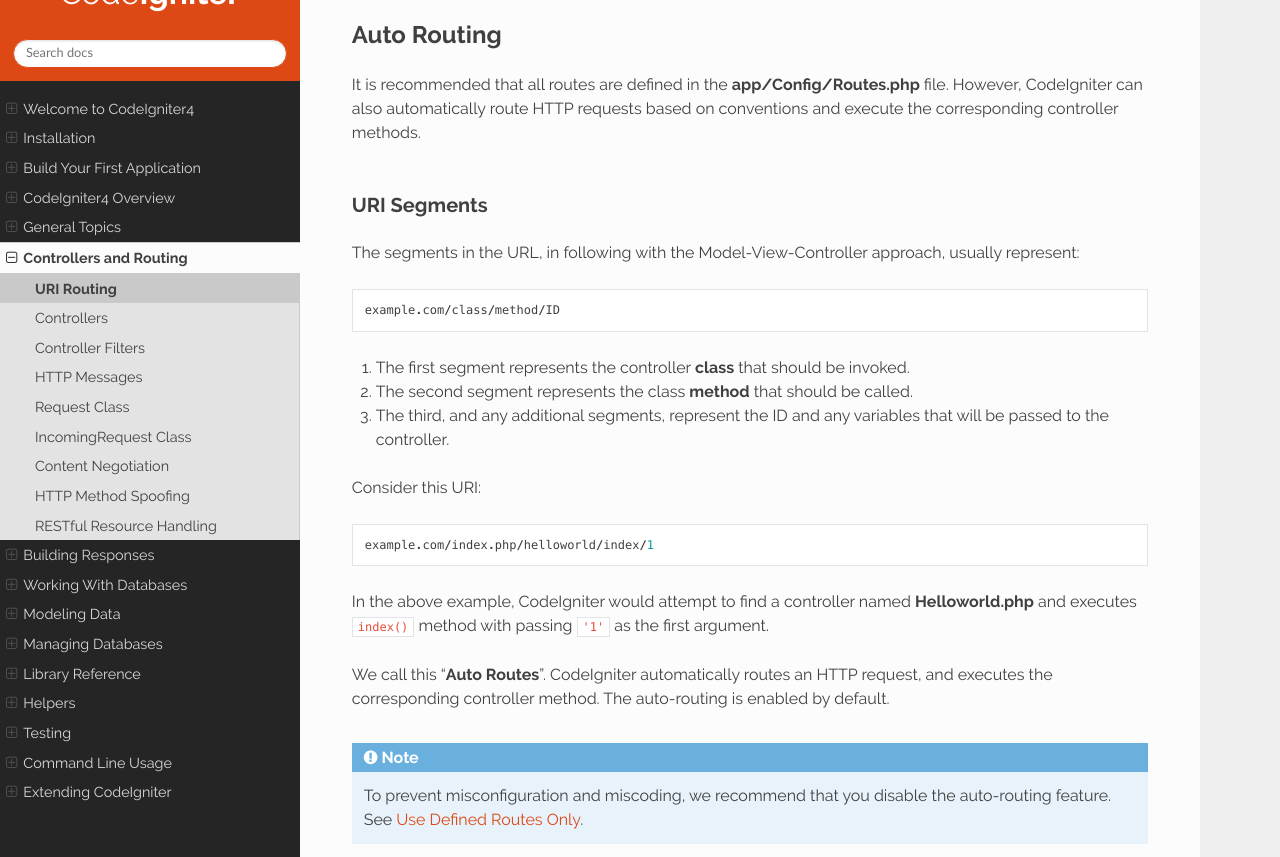
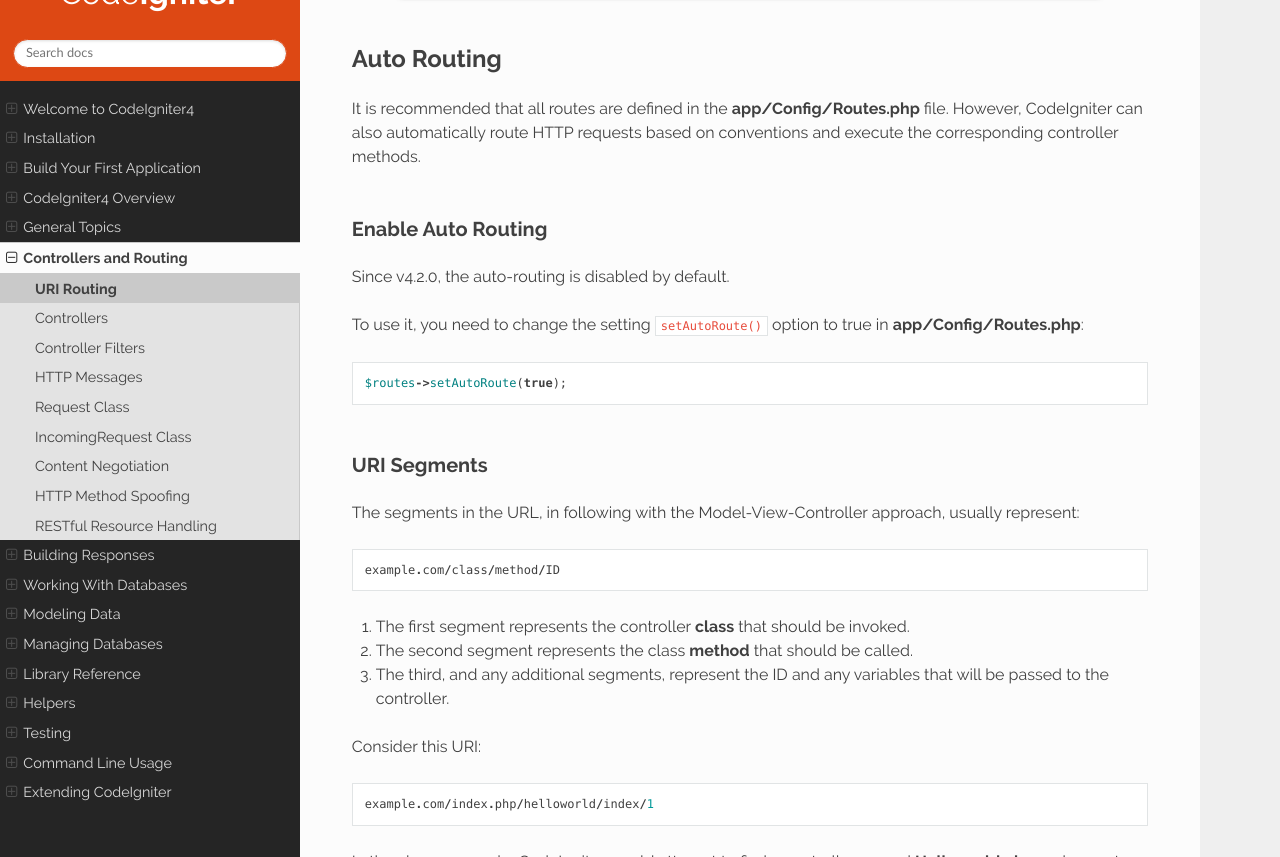
Before and after one commit to NEKOGET/ci4_user_guide_src, a Sphinx documentation site: the page built from source/incoming/routing.rst, in a window 1280 px wide and 900 px high, scrolled down 19251 px, cut to the strip 43-900 px from the top of the window. Built offline with Sphinx 7.4.7 and the Read the Docs theme 2.0.0, drawn with Linux system fonts in a browser that asks for light colours.

Commit message:
docs: add "Enable Auto Routing"

```diff
--- a/source/incoming/routing.rst
+++ b/source/incoming/routing.rst
@@ -515,6 +515,15 @@ It is recommended that all routes are defined in the **app/Config/Routes.php** f
 However, CodeIgniter can also automatically route HTTP requests based on conventions
 and execute the corresponding controller methods.
 
+Enable Auto Routing
+===================
+
+Since v4.2.0, the auto-routing is disabled by default.
+
+To use it, you need to change the setting ``setAutoRoute()`` option to true in **app/Config/Routes.php**::
+
+    $routes->setAutoRoute(true);
+
 URI Segments
 ============
 
```
